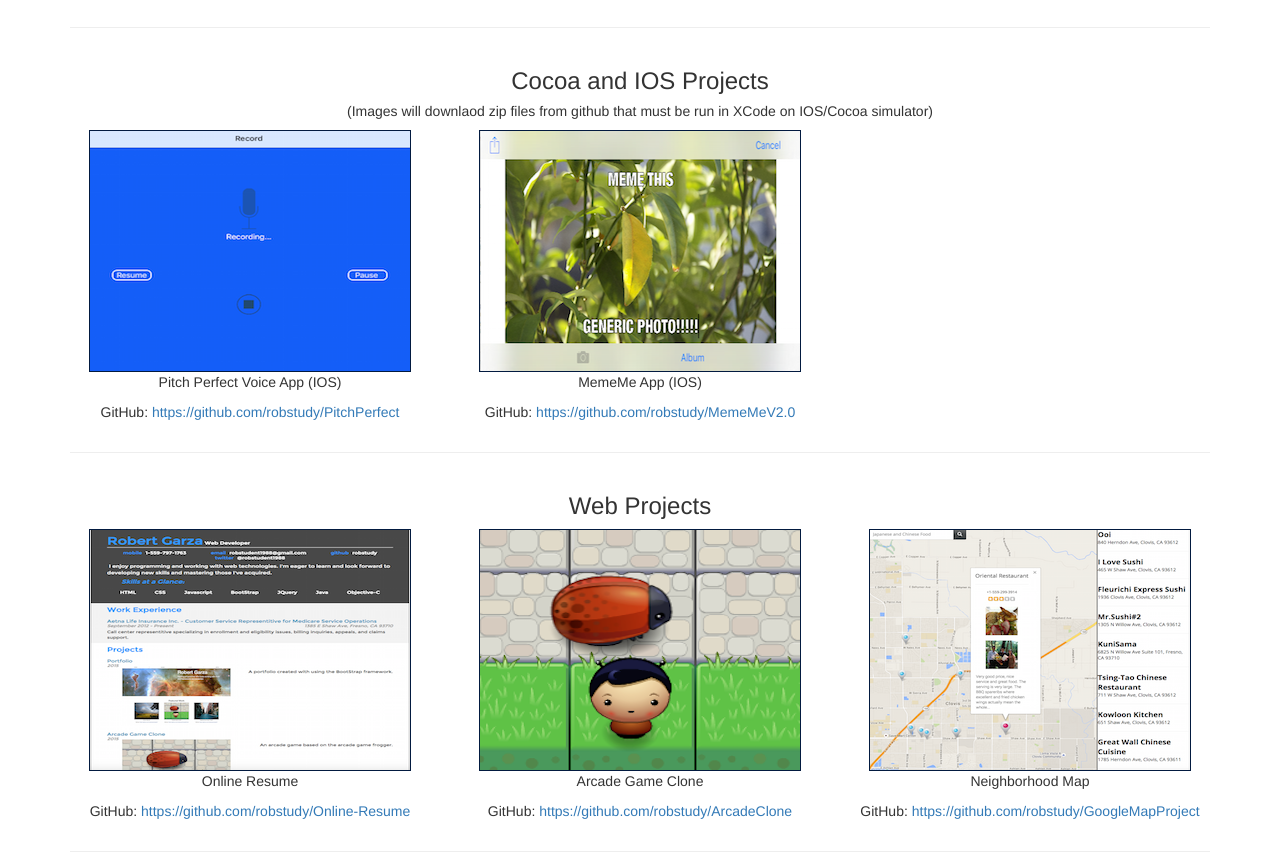
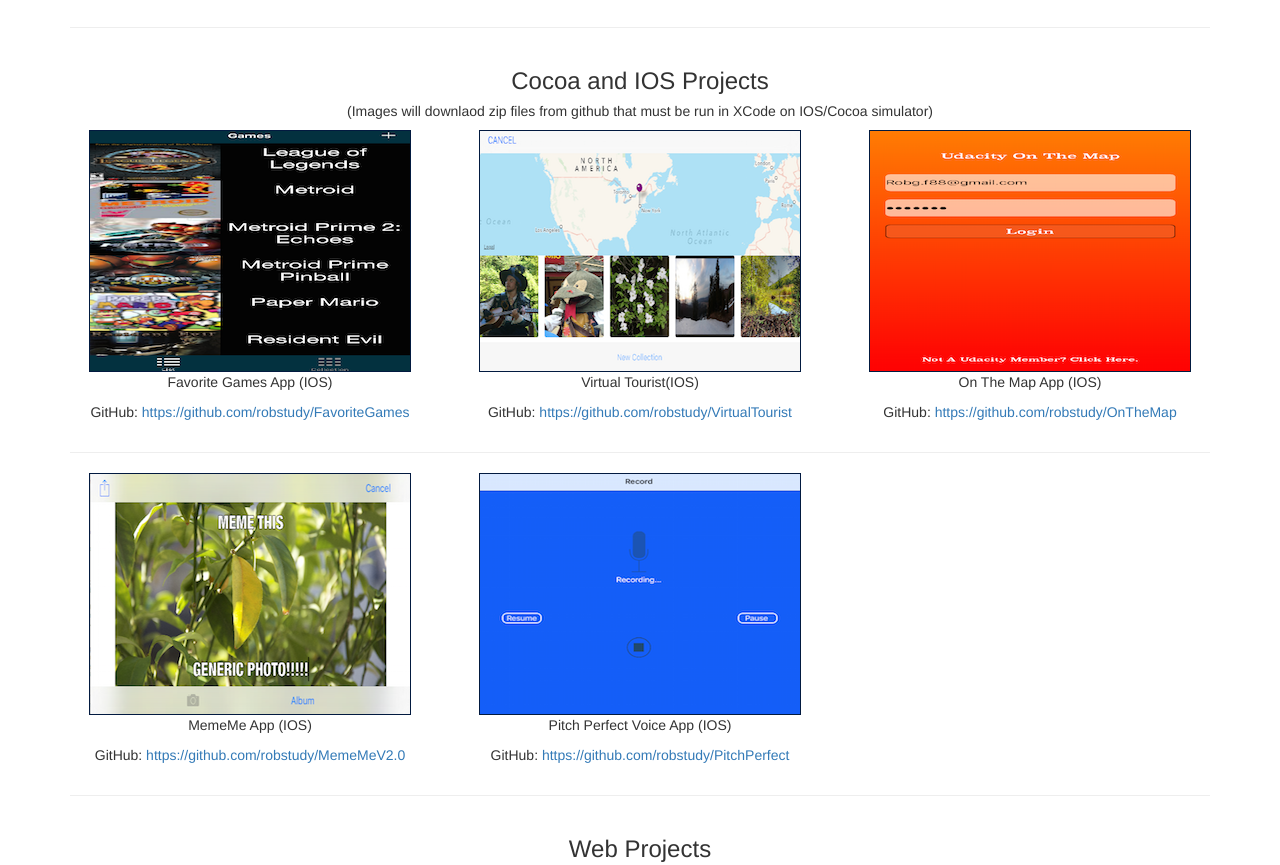
Before and after one commit to robstudy/robstudy.github.io, a plain HTML site: page index.html in a window 1280 px wide. Shown: the part 520-1385 px from the top of the page. Drawn offline with Linux system fonts and the light colour scheme.

Commit message:
Added three images for OnTheMap, FavoriteGames, and VirtualTourist projects. Corrected Linkdin link.

```diff
--- a/index.html
+++ b/index.html
@@ -13,7 +13,7 @@
 		<div class="btn-group btn-group-justified">
 			<a href="https://twitter.com/robstudent1988" class="btn btn-default">twitter</a>
 			<a href="https://plus.google.com/107453676020746283377" class="btn btn-default">google+</a>
-			<a href="https://www.linkedin.com/profile/view?id=425516232" class="btn btn-default">linkedin</a>
+			<a href="https://www.linkedin.com/in/robertgarza88" class="btn btn-default">linkedin</a>
 			<a href="https://github.com/robstudy" class="btn btn-default">github</a>
 		</div>
 		<div class="jumbotron">
@@ -46,17 +46,35 @@
 			</div>
 			<div class="row">
 				<div class="col-md-4">
-					<a href="https://github.com/robstudy/PitchPerfect/archive/master.zip"><img src="image/PitchPerfect.png" class="img-responsive" alt="PitchPerfect Image"></a>
-					<p class="text-center">Pitch Perfect Voice App (IOS)</p>
-					<p class="text-center">GitHub: <a href="https://github.com/robstudy/PitchPerfect">https://github.com/robstudy/PitchPerfect</a></p>
+					<a href="https://github.com/robstudy/FavoriteGames/archive/master.zip"><img src="image/FavoriteGames.png" class="img-responsive" alt="Favorite Games Image"></a>
+					<p class="text-center">Favorite Games App (IOS)</p>
+					<p class="text-center">GitHub: <a href="https://github.com/robstudy/FavoriteGames">https://github.com/robstudy/FavoriteGames</a></p>
 				</div><!--/column 1-->
+				<div class="col-md-4">
+					<a href="https://github.com/robstudy/VirtualTourist/archive/master.zip"><img src="image/VirtualTourist.png" class="img-responsive" alt="Virtual Tourist Image"></a>
+					<p class="text-center">Virtual Tourist(IOS)</p>
+					<p class="text-center">GitHub: <a href="https://github.com/robstudy/VirtualTourist">https://github.com/robstudy/VirtualTourist</a></p>
+				</div><!--/column 2-->
+				<div class="col-md-4">
+					<a href="https://github.com/robstudy/OnTheMap/archive/master.zip"><img src="image/OnTheMap.png" class="img-responsive" alt="OnTheMap Image"></a>
+					<p class="text-center">On The Map App (IOS)</p>
+					<p class="text-center">GitHub: <a href="https://github.com/robstudy/OnTheMap">https://github.com/robstudy/OnTheMap</a></p>
+				</div><!--/column 3-->
+			</div><!--/row-->
+			<hr>
+			<div class="row">
 				<div class="col-md-4">
 					<a href="https://github.com/robstudy/MemeMeV2.0/archive/master.zip"><img src="image/MemeMe.png" class="img-responsive" alt="MemeMe Image"></a>
 					<p class="text-center">MemeMe App (IOS)</p>
 					<p class="text-center">GitHub: <a href="https://github.com/robstudy/MemeMeV2.0">https://github.com/robstudy/MemeMeV2.0</a></p>
+				</div><!--/column 1-->
+				<div class="col-md-4">
+					<a href="https://github.com/robstudy/PitchPerfect/archive/master.zip"><img src="image/PitchPerfect.png" class="img-responsive" alt="PitchPerfect Image"></a>
+					<p class="text-center">Pitch Perfect Voice App (IOS)</p>
+					<p class="text-center">GitHub: <a href="https://github.com/robstudy/PitchPerfect">https://github.com/robstudy/PitchPerfect</a></p>
 				</div><!--/column 2-->
 				<div class="col-md-4">
-				</div><!--column 3-->
+				</div><!--/column 3-->
 			</div><!--/row-->
 			<hr>
 		</section><!--/Cocoa and IOS Projects-->
```
Also changed, not shown: image/FavoriteGames.png (added), image/OnTheMap.png (added), image/VirtualTourist.png (added).
